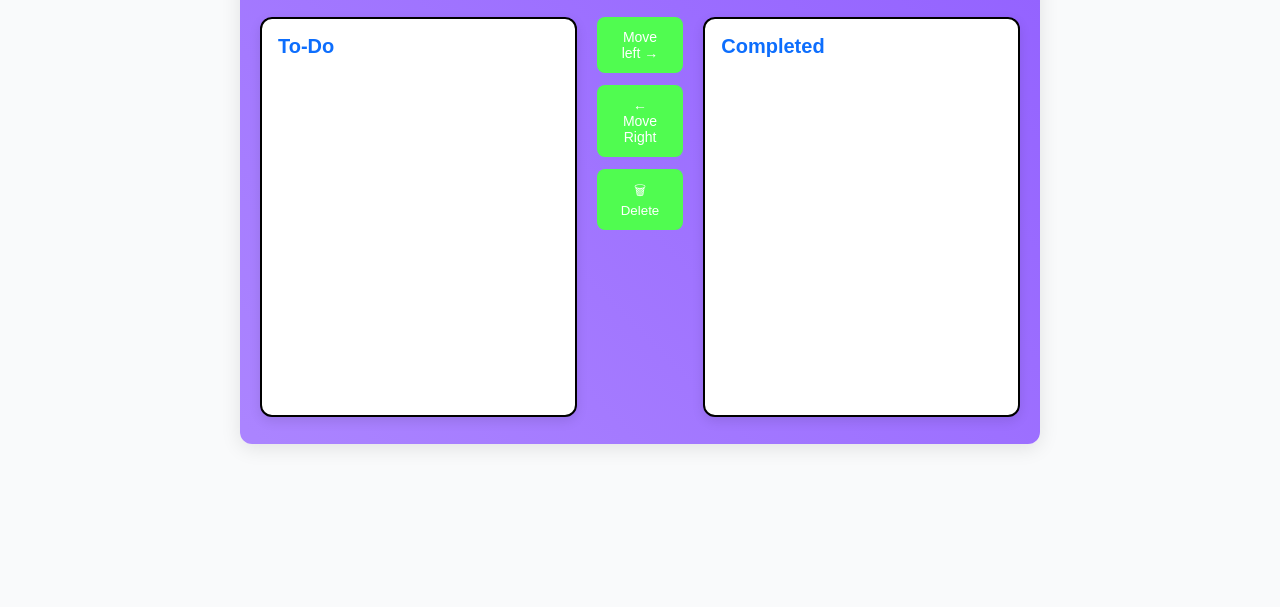
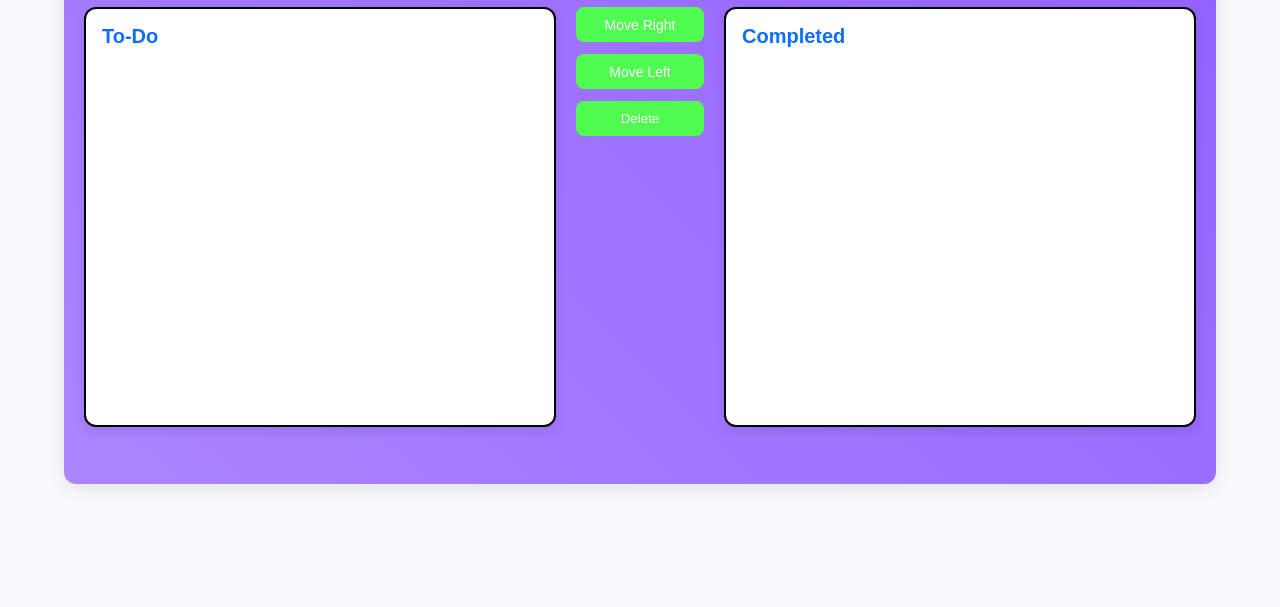
Before and after one commit to B-shanmukh-siddhartha/BethaSiddharthaNaCoFrontend, a plain HTML site: page task-3/index.html in a window 1280 px wide. Shown: the part 236-843 px from the top of the page. Before the commit the page ends 800 px from the top, so only its background shows below. Drawn offline with Linux system fonts and the light colour scheme.

Commit message:
Scroll bar

```diff
--- a/task-3/assets/css/style.css
+++ b/task-3/assets/css/style.css
@@ -1,4 +1,4 @@
-/* General Styling */
+
 * {
     margin: 0;
     padding: 0;
@@ -15,18 +15,15 @@ body {
     height: 100vh;
 }
 
-/* Container */
 .container {
-    height: 70vh;
+    height: 80vh;
     width: 90%;
-    max-width: 800px;
     background :linear-gradient(45deg,hsl(259, 100%, 76%),#9260ff);
     border-radius: 12px;
     box-shadow: 0 4px 20px rgba(0, 0, 0, 0.1);
     padding: 20px;
 }
 
-/* Header */
 h1 {
     text-align: center;
     color: #1E1E1E;
@@ -34,11 +31,10 @@ h1 {
     font-size: 28px;
 }
 
-/* Input and Button */
 .nav {
     display: flex;
     gap: 10px;
-    margin-bottom: 20px;
+    margin-bottom: 50px;
 }
 
 input {
@@ -55,7 +51,9 @@ input:focus {
 }
 
 button {
-    padding: 12px 24px;
+    height:35px;
+    width:8rem;
+    padding: 5px;
     background-color: rgb(80, 252, 80);
     color: white;
     border: none;
@@ -69,7 +67,6 @@ button:hover {
     background-color: #0a58ca;
 }
 
-/* Lists */
 .lists {
     height: 100%;
     display: flex;
@@ -83,7 +80,7 @@ button:hover {
     border-radius: 12px;
     box-shadow: 0 4px 12px rgba(0, 0, 0, 0.1);
     width: 100%;
-    max-height: 400px;
+    height:70%;
     overflow-y: auto;
 }
 
@@ -93,7 +90,6 @@ h2 {
     font-size: 20px;
 }
 
-/* Task Styling */
 .task {
     padding: 12px;
     background-color: #ffc107;
@@ -110,20 +106,18 @@ h2 {
 }
 
 .selected {
-    background-color: #0d6efd; /* Professional blue color */
-    color: #ffffff; /* White text for contrast */
+    background-color: #0d6efd;
+    color: #ffffff;
     border: 1px solid #0a58ca;
     transition: background 0.3s ease;
 }
 
-/* Buttons Group */
 .buttons {
     display: flex;
     flex-direction: column;
     gap: 12px;
 }
 
-/* Toast Notification */
 #toast {
     position: fixed;
     bottom: 20px;
@@ -144,18 +138,16 @@ h2 {
     visibility: visible;
 }
 
-/* Button Arrows */
 .right::after {
-    content: "Move left →";
+    content: "Move Right";
     font-size: 14px;
 }
 
 .left::after {
-    content: "← Move Right";
+    content: "Move Left";
     font-size: 14px;
 }
 
-/* Responsive Adjustments for Mobile */
 @media (max-width: 700px) {
     .container{
         height:100vh;
@@ -169,7 +161,7 @@ h2 {
     .box {
         width: 100%;
         max-width: 350px;
-        height: 250px;
+        height: 300px;
     }
 
     .buttons {
@@ -183,10 +175,23 @@ h2 {
     }
 
     .right::after {
-        content: "Move Down ↓";
+        content: "Move Down";
     }
 
     .left::after {
-        content: "Move Up ↑";
+        content: "Move Up";
     }
 }
+
+.box {
+    border: 2px solid black;
+    background-color: #ffffff;
+    padding: 16px;
+    border-radius: 12px;
+    box-shadow: 0 4px 12px rgba(0, 0, 0, 0.1);
+    width: 100%;
+    height: 70%;
+    overflow-y: auto;
+    scrollbar-width:10px;
+    scrollbar-color: grey #f1f1f1;
+}
--- a/task-3/index.html
+++ b/task-3/index.html
@@ -23,7 +23,7 @@
             <div class="buttons">
                 <button class="right"></button>
                 <button class="left"></button>
-                <button class="remove">🗑Delete</button>
+                <button class="remove">Delete</button>
             </div>
 
             <div class="box">
@@ -33,7 +33,6 @@
         </div>
     </div>
 
-    <!-- Toaster Notification -->
     <div id="toast"></div>
 
     <script src="assets/js/script.js"></script>
```
Also changed, not shown: task-3/assets/js/script.js (+0 -7 lines).
